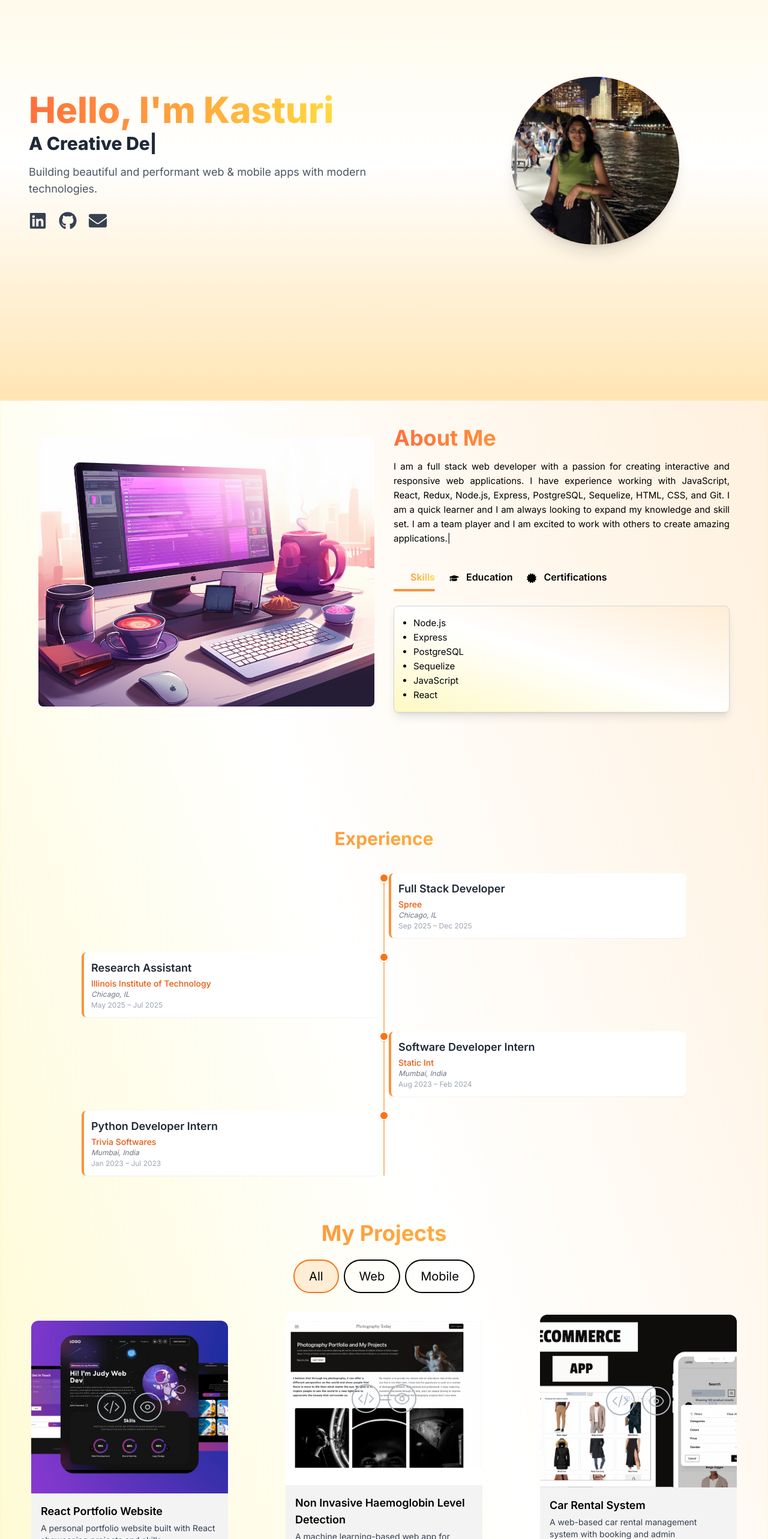
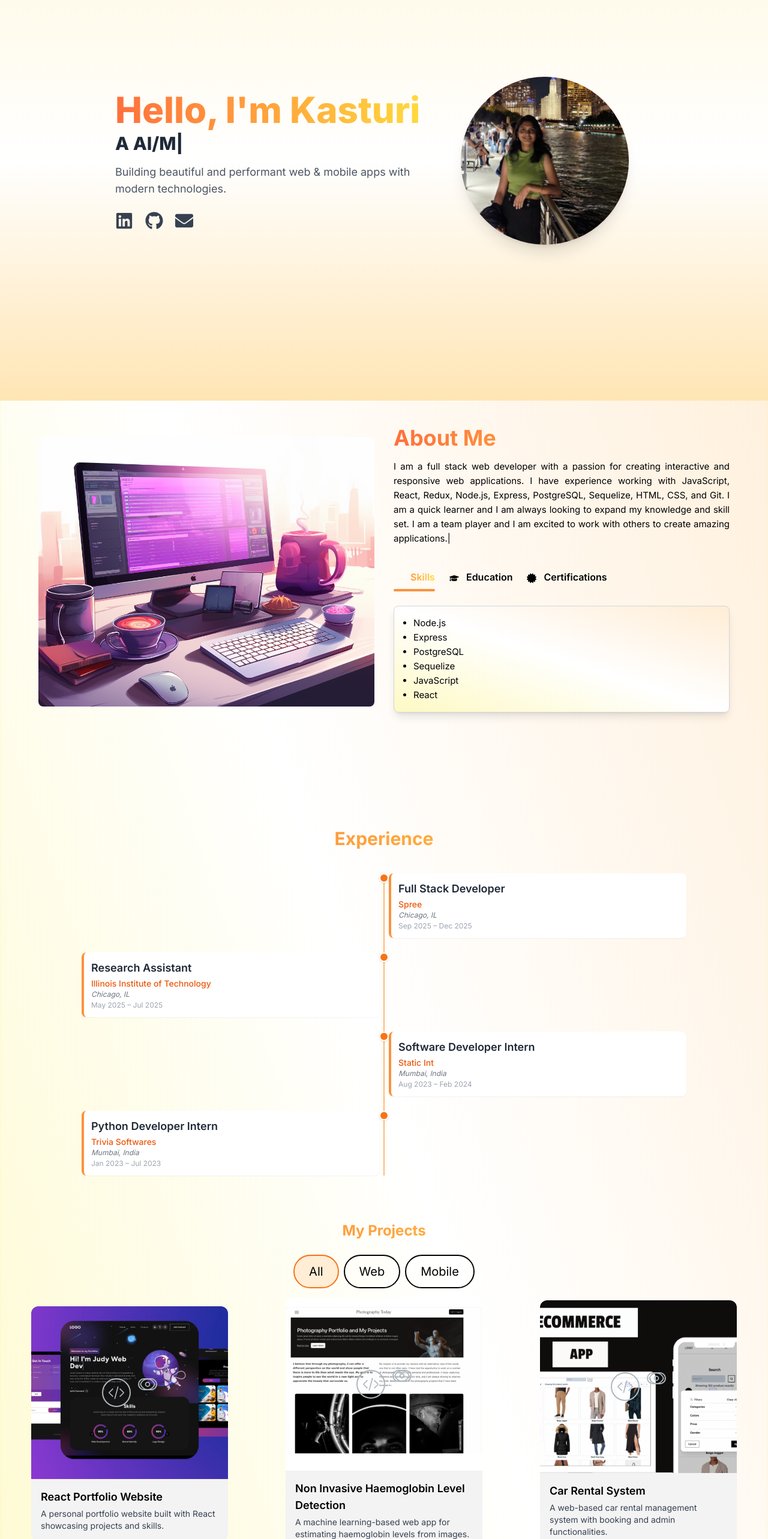
Before and after one commit to kasturi-23/_Portfolio, a Next.js app: page / in a window 1280 px wide. Shown: the part 140-2706 px from the top of the page at 60% size. Built offline with nearby package versions, Linux system fonts and the light colour scheme.

Commit message:
Fixing the UI

```diff
--- a/src/app/components/HeroSection.jsx
+++ b/src/app/components/HeroSection.jsx
@@ -15,13 +15,13 @@ const HeroSection = () => {
         bg-gradient-to-b from-[#FFF8E1] via-[#FFFFFF] to-[#FFE5B4]
         min-h-screen
         flex items-center justify-center
-        px-4 sm:px-6 md:px-12
+        px-2 sm:px-6 md:px-12
       "
     >
       {/* Background Glow */}
       <div className="absolute -z-10 inset-0 bg-[radial-gradient(ellipse_at_center,_var(--tw-gradient-stops))] from-yellow-200/20 via-pink-200/10 to-orange-200/20 blur-2xl" />
 
-      <div className="w-full max-w-7xl mx-auto">
+      <div className="w-full max-w-4xl mx-auto">
         <div className="grid grid-cols-1 sm:grid-cols-12 gap-6 items-center">
 
           {/* TEXT */}
@@ -42,8 +42,8 @@ const HeroSection = () => {
 
               <TypeAnimation
                 sequence={[
-                  "A Passionate Engineer", 1500,
-                  "A Creative Developer", 1500,
+                  "A Software Developer", 1500,
+                  "A AI/ML Developer", 1500,
                   "A UI/UX Enthusiast", 1500,
                   "An Avid Reader", 1500,
                   "A Problem Solver", 1500,
@@ -91,7 +91,7 @@ const HeroSection = () => {
               className="
                 relative rounded-full p-1
                 bg-gradient-to-tr from-yellow-300 via-pink-400 to-orange-500
-                w-[180px] h-[180px]
+                w-[200px] h-[200px]
                 sm:w-[240px] sm:h-[240px]
                 md:w-[280px] md:h-[280px]
                 shadow-xl
--- a/src/app/components/ProjectCard.jsx
+++ b/src/app/components/ProjectCard.jsx
@@ -16,7 +16,7 @@ const ProjectCard = ({ imgUrl, title, description, gitUrl, previewUrl }) => {
       {/* Image Container */}
       <div
         className="
-          h-44 sm:h-56 md:h-64 lg:h-72
+          h-30 sm:h-56 md:h-64 lg:h-72
           rounded-t-xl relative group
           bg-cover bg-center overflow-hidden
         "
@@ -62,7 +62,7 @@ const ProjectCard = ({ imgUrl, title, description, gitUrl, previewUrl }) => {
             <Link
               href={previewUrl}
               className="
-                h-12 w-12
+                h-5 w-8
                 border-2 rounded-full
                 border-[#ADB7BE] hover:border-white
                 relative group/link
--- a/src/app/components/ProjectsSection.jsx
+++ b/src/app/components/ProjectsSection.jsx
@@ -93,12 +93,12 @@ const ProjectsSection = () => {
     >
       {/* Section wrapper to prevent width doubling */}
       <div className="max-w-screen-xl mx-auto px-4">
-        <h2 className="text-center text-4xl font-bold text-transparent bg-clip-text bg-gradient-to-r from-[#FF6F3C] to-[#FFD93D] mb-6">
+        <h2 className="text-center text-2xl font-bold text-transparent bg-clip-text bg-gradient-to-r from-[#FF6F3C] to-[#FFD93D] mb-6">
           My Projects
         </h2>
 
         {/* Tag filters */}
-        <div className="flex justify-center items-center gap-2 mb-8">
+        <div className="flex justify-center items-center gap-2 mb-4">
           <ProjectTag
             onClick={handleTagChange}
             name="All"
--- a/src/app/globals.css
+++ b/src/app/globals.css
@@ -2,6 +2,7 @@
 @tailwind components;
 @tailwind utilities;
 
+/* CSS Variables for light/dark theme */
 :root {
   --foreground-rgb: 0, 0, 0;
   --background-start-rgb: 214, 219, 220;
@@ -16,6 +17,7 @@
   }
 }
 
+/* Body styles */
 body {
   color: rgb(var(--foreground-rgb));
   background: linear-gradient(
@@ -24,21 +26,36 @@ body {
       rgb(var(--background-end-rgb))
     )
     rgb(var(--background-start-rgb));
+  margin: 0;
+  font-family: 'Inter', sans-serif;
+}
 
+/* 3D Card / Flip Card Styles */
 .perspective {
   perspective: 1000px;
 }
+
 .transform-style {
   transform-style: preserve-3d;
 }
+
 .backface-hidden {
   backface-visibility: hidden;
 }
+
 .rotate-y-180 {
   transform: rotateY(180deg);
 }
-.hover\:rotate-y-180:hover {
+
+.hover-rotate-y-180:hover {
   transform: rotateY(180deg);
+  transition: transform 0.7s ease;
 }
 
+/* Optional: Smooth transition for all transform animations */
+* {
+  transition: all 0.3s ease;
 }
+a {
+  text-decoration: none;
+}
```
